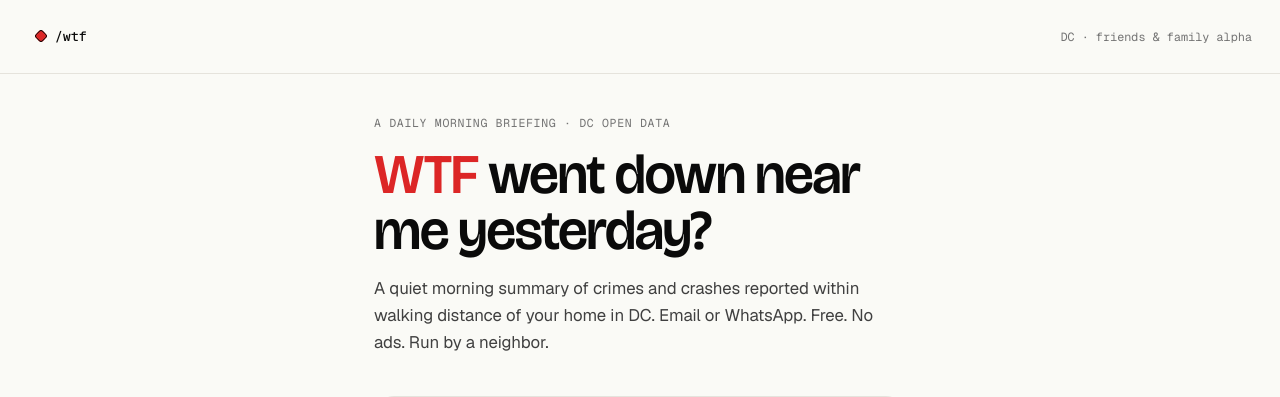
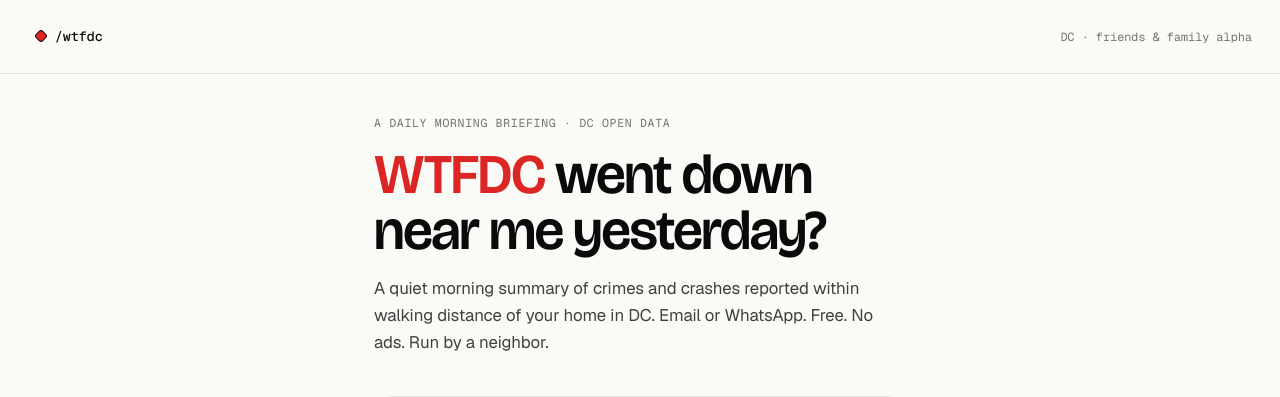
Before and after one commit to iandmuir/dc-crime, a FastAPI app: page / in a window 1280 px wide. Shown: the top 397 px of the page. Run offline with FastAPI, Linux system fonts and the light colour scheme; parts of the project's set-up code (start-up, migrations or seed data) failed here and were passed over.

Commit message:
Rebrand: WTF → WTFDC across all user-facing strings
Same-day follow-up to the wswdy → WTF rebrand. The spoken brand and
URL is "WTFDC" (matches wtfdc.iandmuir.com), so all user-visible
text should say WTFDC, not just WTF.

Touches:
  - signup hero accent + title
  - all <title>s and the nav-mark (/wtf -> /wtfdc)
  - admin notification subject [WTF] -> [WTFDC]
  - welcome message body + subject ("Welcome to WTFDC, X")
  - digest subject "WTFDC for X — date"
  - inbound STOP confirmation reply
  - HTML email footer URL stayed wtfdc.iandmuir.com (already correct)
  - admin alert + health snapshot subjects
  - smtp_from default
  - WhatsApp wa.me CTA: "Confirm my WTFDC signup"
  - FastAPI app title (OpenAPI)
  - test fixtures updated

Internal package name `wswdy` still unchanged — purely cosmetic
rename of the public-facing brand.

Co-Authored-By: Claude Opus 4.7 <noreply@anthropic.com>

```diff
--- a/src/wswdy/alerts.py
+++ b/src/wswdy/alerts.py
@@ -46,8 +46,8 @@ class AdminAlerter:
         ).isoformat(timespec="seconds")
         set_suppressed_until(self.db, alert_type, until)
 
-        subject = f"[WTF] {alert_type}"
-        text = f"{message}\n\n— WTF admin alerter\n(suppressed for {self.suppression_hours}h)"
+        subject = f"[WTFDC] {alert_type}"
+        text = f"{message}\n\n— WTFDC admin alerter\n(suppressed for {self.suppression_hours}h)"
         await self.email.send(
             recipient=self.admin_email, subject=subject, text=text, image_path=None
         )
--- a/src/wswdy/config.py
+++ b/src/wswdy/config.py
@@ -46,7 +46,7 @@ class Settings(BaseSettings):
     smtp_port: int = 587
     smtp_user: str = ""
     smtp_pass: str = ""
-    smtp_from: str = "WTF <noreply@iandmuir.com>"
+    smtp_from: str = "WTFDC <noreply@iandmuir.com>"
     admin_email: str = "iandmuir@gmail.com"
 
     whatsapp_mcp_url: str = ""
--- a/src/wswdy/jobs/health.py
+++ b/src/wswdy/jobs/health.py
@@ -24,7 +24,7 @@ async def run_health_snapshot(
     fails = recent_failures(db, limit=5)
 
     lines = [
-        f"WTF daily health — {today}",
+        f"WTFDC daily health — {today}",
         "",
         f"Subscribers: {approved} approved · {pending} pending · {unsub} unsubscribed",
         (
@@ -44,7 +44,7 @@ async def run_health_snapshot(
     text = "\n".join(lines)
     res = await email.send(
         recipient=admin_email,
-        subject=f"[WTF] daily snapshot {today}",
+        subject=f"[WTFDC] daily snapshot {today}",
         text=text,
         image_path=None,
     )
--- a/src/wswdy/jobs/inbound_scanner.py
+++ b/src/wswdy/jobs/inbound_scanner.py
@@ -172,7 +172,7 @@ async def run_inbound_scan(
             await whatsapp.send(
                 recipient=phone, subject="",
                 text=(
-                    f"Hi, {name} — you've been unsubscribed from WTF. "
+                    f"Hi, {name} — you've been unsubscribed from WTFDC. "
                     f"Sign up again any time at https://wtfdc.iandmuir.com"
                 ),
                 image_path=None,
--- a/src/wswdy/jobs/send.py
+++ b/src/wswdy/jobs/send.py
@@ -124,7 +124,7 @@ async def run_daily_sends(
             sub,
             email_notifier=email,
             whatsapp_notifier=whatsapp,
-            subject=f"WTF for {sub['display_name']} — {send_date}",
+            subject=f"WTFDC for {sub['display_name']} — {send_date}",
             text=text,
             image_path=image_path,
             unsubscribe_url=unsub_url,
--- a/src/wswdy/main.py
+++ b/src/wswdy/main.py
@@ -155,7 +155,7 @@ def create_app() -> FastAPI:
         format="%(asctime)s %(levelname)s %(name)s: %(message)s",
     )
 
-    app = FastAPI(title="WTF", version="0.1.0", lifespan=lifespan)
+    app = FastAPI(title="WTFDC", version="0.1.0", lifespan=lifespan)
     app.state.settings = settings
 
     app.state.db = connect(settings.db_path)
--- a/src/wswdy/routes/admin_review.py
+++ b/src/wswdy/routes/admin_review.py
@@ -75,7 +75,7 @@ async def review_approve(request: Request, token: str, background_tasks: Backgro
     unsub_url = f"{settings.base_url}/u/{sub['id']}?token={unsub_token}"
     text = (
         f"Hi, {sub['display_name']} — you're confirmed. ✓\n\n"
-        f"You'll get your first WTF briefing the morning after DC's incident "
+        f"You'll get your first WTFDC briefing the morning after DC's incident "
         f"data publishes, covering crimes and crashes within "
         f"{sub['radius_m']:,}m of your home.\n\n"
         f"Reply STOP to unsubscribe."
@@ -85,7 +85,7 @@ async def review_approve(request: Request, token: str, background_tasks: Backgro
         sub=sub,
         email_notifier=request.app.state.email_notifier,
         whatsapp_notifier=request.app.state.whatsapp_notifier,
-        subject=f"Welcome to WTF, {sub['display_name']}",
+        subject=f"Welcome to WTFDC, {sub['display_name']}",
         text=text,
         unsubscribe_url=unsub_url,
     )
--- a/src/wswdy/routes/public.py
+++ b/src/wswdy/routes/public.py
@@ -127,7 +127,7 @@ async def signup_submit(
     )
     review_url = f"{settings.base_url}/a/{token}"
     body = (
-        f"New WTF signup from {display_name}.\n\n"
+        f"New WTFDC signup from {display_name}.\n\n"
         f"Channel: {preferred_channel} ({email or phone})\n"
         f"Address: {place['display']}\n"
         f"Coords:  {place['lat']:.4f}, {place['lon']:.4f}\n"
@@ -138,7 +138,7 @@ async def signup_submit(
         _notify_admin_of_signup,
         email_notifier=request.app.state.email_notifier,
         admin_email=settings.admin_email,
-        subject=f"[WTF] new signup: {display_name}",
+        subject=f"[WTFDC] new signup: {display_name}",
         body=body,
     )
 
--- a/src/wswdy/templates/admin.html
+++ b/src/wswdy/templates/admin.html
@@ -1,5 +1,5 @@
 {% extends "base.html" %}
-{% block title %}admin · WTF{% endblock %}
+{% block title %}admin · WTFDC{% endblock %}
 {% block nav_meta %}admin{% endblock %}
 {% block content %}
 <main class="page fade-in" style="max-width: 980px;">
--- a/src/wswdy/templates/admin_review.html
+++ b/src/wswdy/templates/admin_review.html
@@ -1,5 +1,5 @@
 {% extends "base.html" %}
-{% block title %}Review subscriber — WTF{% endblock %}
+{% block title %}Review subscriber — WTFDC{% endblock %}
 {% block nav_meta %}admin · review{% endblock %}
 {% block content %}
 <main class="page fade-in" style="max-width: 540px;">
--- a/src/wswdy/templates/base.html
+++ b/src/wswdy/templates/base.html
@@ -3,7 +3,7 @@
 <head>
   <meta charset="UTF-8" />
   <meta name="viewport" content="width=device-width, initial-scale=1.0" />
-  <title>{% block title %}WTF — daily DC briefing{% endblock %}</title>
+  <title>{% block title %}WTFDC — daily DC briefing{% endblock %}</title>
   <link rel="preconnect" href="https://fonts.googleapis.com" />
   <link rel="preconnect" href="https://fonts.gstatic.com" crossorigin />
   <link href="https://fonts.googleapis.com/css2?family=Bricolage+Grotesque:opsz,wdth,wght@12..96,75..100,200..800&family=Geist:wght@300..700&family=Geist+Mono:wght@400;500&display=swap" rel="stylesheet" />
@@ -12,7 +12,7 @@
 </head>
 <body>
   <header class="nav">
-    <a href="/" class="nav-mark">/wtf</a>
+    <a href="/" class="nav-mark">/wtfdc</a>
     <div class="nav-meta">{% block nav_meta %}DC · friends &amp; family alpha{% endblock %}</div>
   </header>
   {% block content %}{% endblock %}
--- a/src/wswdy/templates/map.html
+++ b/src/wswdy/templates/map.html
@@ -1,5 +1,5 @@
 {% extends "base.html" %}
-{% block title %}Map — WTF{% endblock %}
+{% block title %}Map — WTFDC{% endblock %}
 {% block head_extra %}
 <link rel="stylesheet" href="https://unpkg.com/leaflet@1.9.4/dist/leaflet.css" />
 <style>
--- a/src/wswdy/templates/signup.html
+++ b/src/wswdy/templates/signup.html
@@ -1,11 +1,11 @@
 {% extends "base.html" %}
-{% block title %}WTF went down near me yesterday?{% endblock %}
+{% block title %}WTFDC went down near me yesterday?{% endblock %}
 {% block content %}
 <main class="page fade-in">
   <section class="hero">
     <div class="hero-eyebrow">a daily morning briefing · DC open data</div>
     <h1 class="display hero-title">
-      <span class="accent">WTF</span> went down near me yesterday?
+      <span class="accent">WTFDC</span> went down near me yesterday?
     </h1>
     <p class="hero-sub">
       A quiet morning summary of crimes and crashes reported within walking distance of your home in DC.
--- a/src/wswdy/templates/signup_thanks.html
+++ b/src/wswdy/templates/signup_thanks.html
@@ -1,5 +1,5 @@
 {% extends "base.html" %}
-{% block title %}Request received — WTF{% endblock %}
+{% block title %}Request received — WTFDC{% endblock %}
 {% block content %}
 <main class="page fade-in">
   <section class="lede">
@@ -21,7 +21,7 @@
       "hi" — and your daily briefings will start arriving normally.
     </p>
     <a class="btn btn-primary btn-block btn-lg wa-btn"
-       href="https://wa.me/{{ wa_bridge_digits }}?text=Confirm%20my%20WTF%20signup"
+       href="https://wa.me/{{ wa_bridge_digits }}?text=Confirm%20my%20WTFDC%20signup"
        target="_blank" rel="noopener">
       <svg viewBox="0 0 24 24" width="20" height="20" fill="currentColor" aria-hidden="true" style="margin-right:.4rem;">
         <path d="M17.472 14.382c-.297-.149-1.758-.867-2.03-.967-.273-.099-.471-.148-.67.15-.197.297-.767.966-.94 1.164-.173.199-.347.223-.644.075-.297-.15-1.255-.463-2.39-1.475-.883-.788-1.48-1.761-1.653-2.059-.173-.297-.018-.458.13-.606.134-.133.298-.347.446-.52.149-.174.198-.298.298-.497.099-.198.05-.371-.025-.52-.075-.149-.669-1.612-.916-2.207-.242-.579-.487-.5-.669-.51-.173-.008-.371-.01-.57-.01-.198 0-.52.074-.792.372-.272.297-1.04 1.016-1.04 2.479 0 1.462 1.065 2.875 1.213 3.074.149.198 2.096 3.2 5.077 4.487.71.306 1.263.489 1.694.625.712.227 1.36.195 1.871.118.571-.085 1.758-.719 2.006-1.413.248-.694.248-1.289.173-1.413-.074-.124-.272-.198-.57-.347m-5.421 7.403h-.004a9.87 9.87 0 0 1-5.031-1.378l-.361-.214-3.741.982.998-3.648-.235-.374a9.86 9.86 0 0 1-1.51-5.26c.001-5.45 4.436-9.884 9.888-9.884 2.64 0 5.122 1.03 6.988 2.898a9.825 9.825 0 0 1 2.893 6.994c-.003 5.45-4.437 9.884-9.885 9.884m8.413-18.297A11.815 11.815 0 0 0 12.05 0C5.495 0 .16 5.335.157 11.892c0 2.096.547 4.142 1.588 5.945L.057 24l6.305-1.654a11.882 11.882 0 0 0 5.683 1.448h.005c6.554 0 11.89-5.335 11.893-11.893a11.821 11.821 0 0 0-3.48-8.413z"/>
--- a/src/wswdy/templates/unsubscribe.html
+++ b/src/wswdy/templates/unsubscribe.html
@@ -1,5 +1,5 @@
 {% extends "base.html" %}
-{% block title %}Unsubscribe — WTF{% endblock %}
+{% block title %}Unsubscribe — WTFDC{% endblock %}
 {% block nav_meta %}unsubscribe{% endblock %}
 {% block content %}
 <main class="page fade-in" style="max-width: 540px;">
```
Also changed, not shown: tests/test_e2e_smoke.py (+4 -4 lines), tests/test_jobs_fetch.py (+1 -1 lines).
